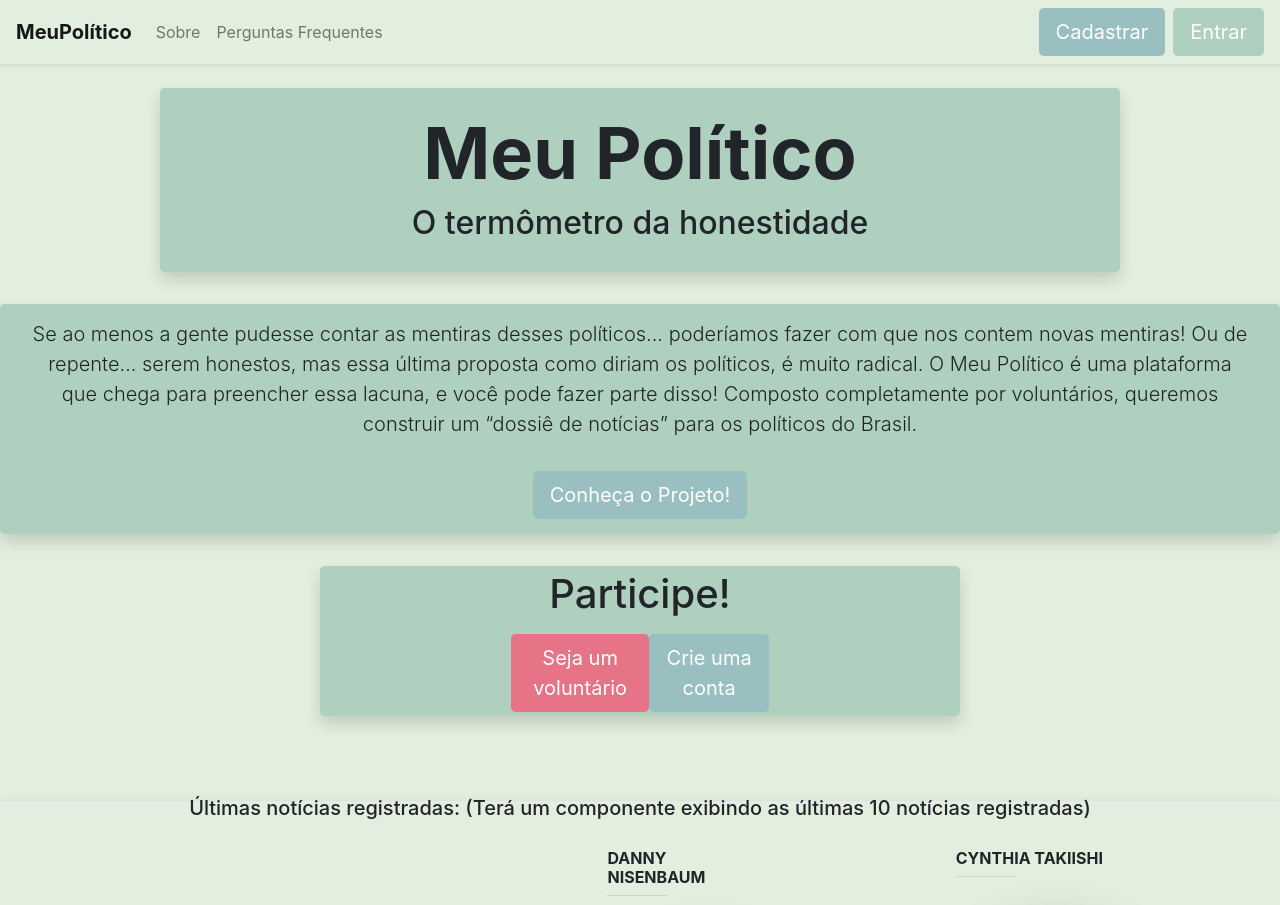
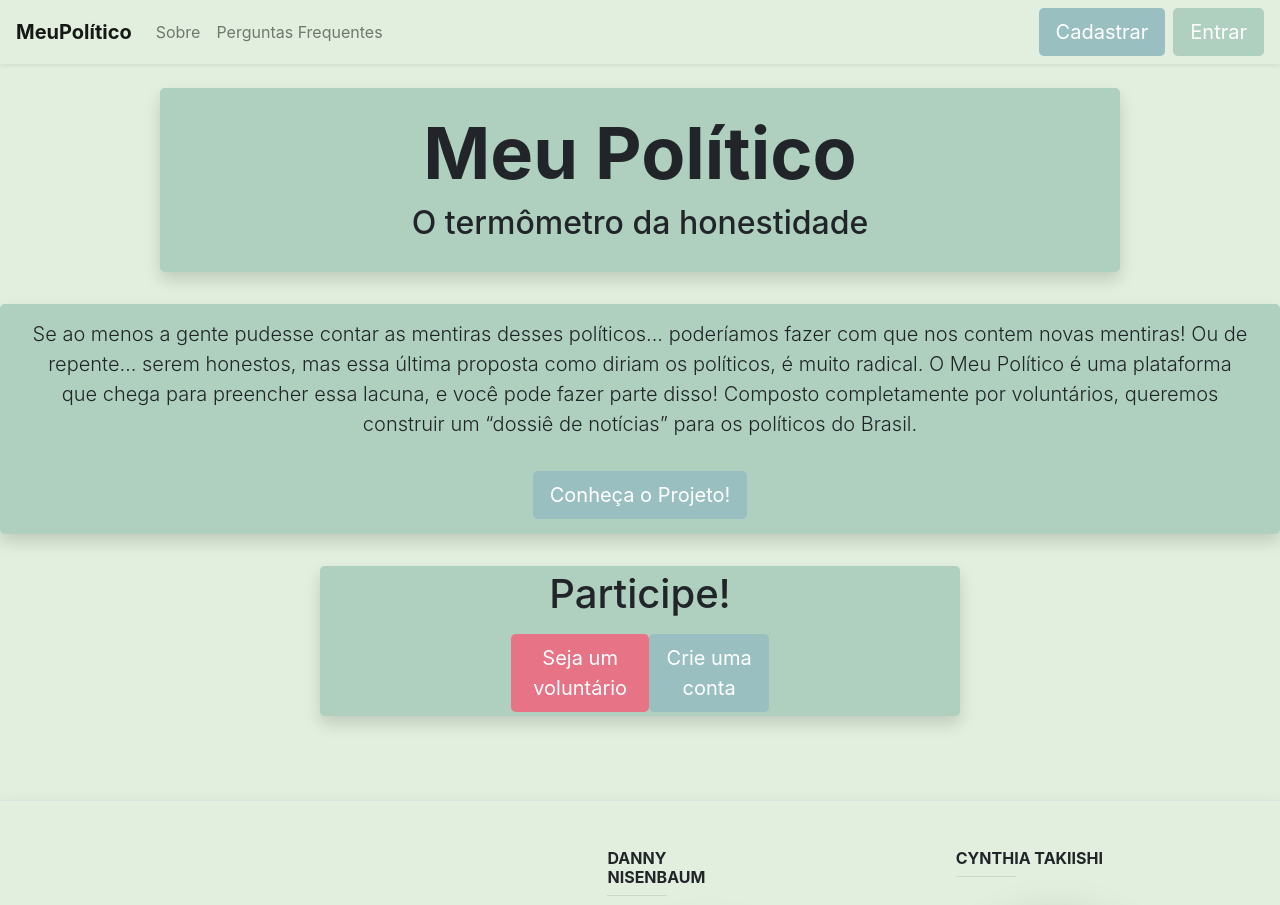
Before and after one commit to unimatrix2/meu-politico-front, a React (Create React App) app: page / in a window 1280 px wide. Shown: the top 905 px of the page. Built offline with nearby package versions, Linux system fonts and the light colour scheme; the HTML template or start-up script is replaced by a standard one.

Commit message:
removed preview component

```diff
--- a/src/components/Home/Home.js
+++ b/src/components/Home/Home.js
@@ -35,10 +35,6 @@ const Home = ({showSignup, setShowSignup, authState}) => {
                             </Button>
                         </Container>}
                 </Jumbotron>
-                <br></br><br></br>
-                <p className="h5 text-center">
-                    Últimas notícias registradas: (Terá um componente exibindo as últimas 10 notícias registradas)
-                </p>
             </main>
             <Footer />
         </>
```
